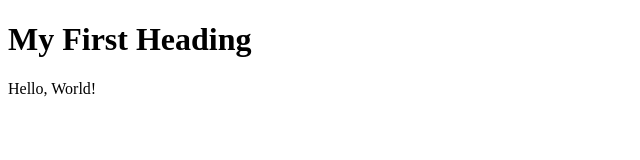
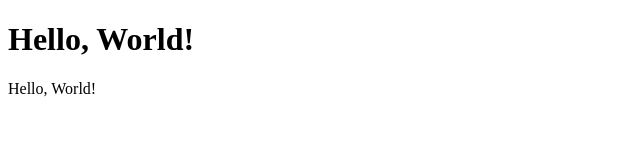
Before and after one commit to 17rachael17/MyFirstRepo, a plain HTML site: page index.html in a window 1280 px wide. Shown: the whole page, without its empty margins (0-640 px from the left). Drawn offline with Linux system fonts and the light colour scheme.

Commit message:
Update index.html

```diff
--- a/index.html
+++ b/index.html
@@ -5,7 +5,7 @@
 <title>Hello, World!</title>
 </head>
 <body>
-<h1>My First Heading</h1>
+<h1>Hello, World!</h1>
 <p>Hello, World!</p>
 </body>
 </html>
```
